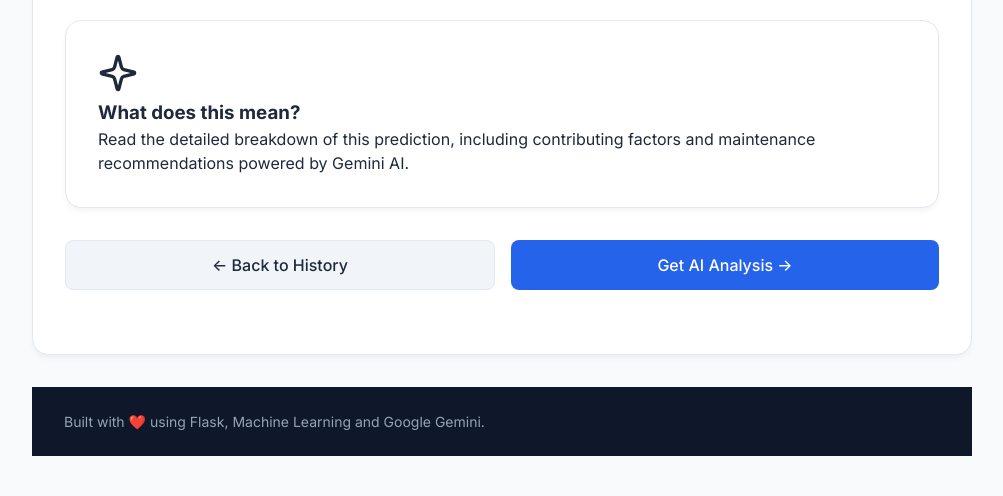
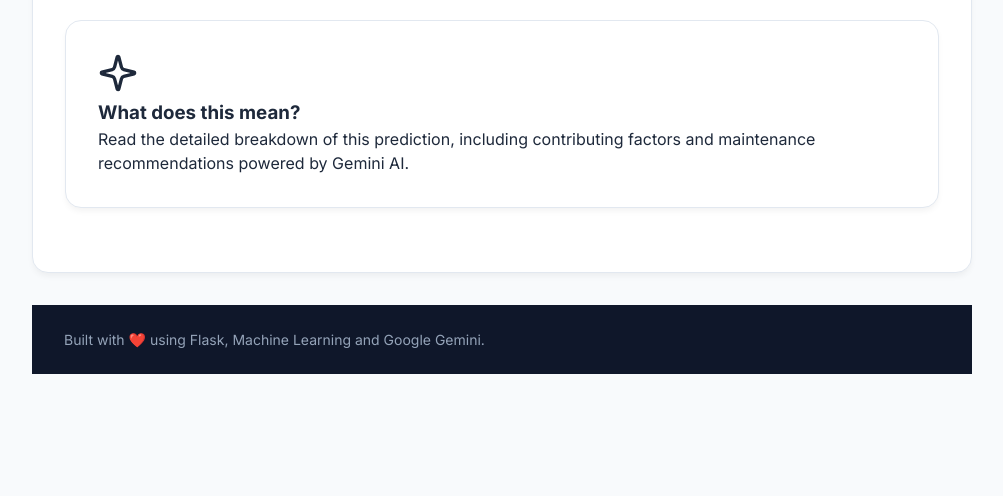
Before and after one commit to ParasGupta64/Industrial-predictive-maintenance, a Flask app: page /result/1 in a window 1280 px wide. Shown: the part 879-1375 px from the top of the page, without its empty margins (268-1271 px from the left). After the commit the page ends 1253 px from the top, so only its background shows below. Run offline with Flask 3, Linux system fonts and the light colour scheme; a user stored in the database is signed in; tables that the repository leaves empty hold one stand-in row (values such as "Sample post").

Commit message:
fix duplicate result page actions

```diff
--- a/templates/result.html
+++ b/templates/result.html
@@ -80,9 +80,5 @@
         </div>
     </div>
 
-    <div style="display: flex; gap: 1rem; margin-bottom: 2rem;">
-        <a href="{{ url_for('history') }}" class="btn-secondary" style="flex: 1; text-align: center;">&larr; Back to History</a>
-        <a href="{{ url_for('analysis', prediction_id=prediction.id) }}" class="btn-primary" style="flex: 1; text-align: center;">Get AI Analysis &rarr;</a>
-    </div>
 </div>
 {% endblock %}
```
